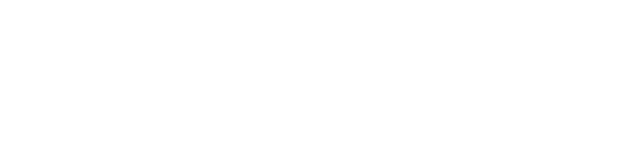
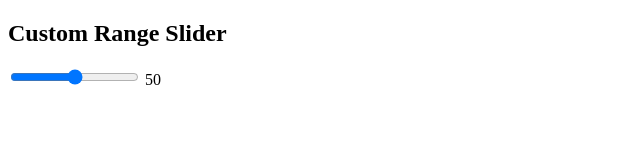
Before and after one commit to Marshal10/Custom-range-slider, a plain HTML site: page index.html in a window 1280 px wide. Shown: the whole page, without its empty margins (0-640 px from the left). Drawn offline with Linux system fonts and the light colour scheme.

Commit message:
Html structure

```diff
--- a/index.html
+++ b/index.html
@@ -7,6 +7,11 @@
     <title>Custom Range Slider</title>
 </head>
 <body>
+    <h2>Custom Range Slider</h2>
+    <div class="range-container">
+        <input type="range" id="range" min="0" max="100">
+        <label for="range">50</label>
+    </div>
     <script src="script.js"></script>
 </body>
 </html>
```
